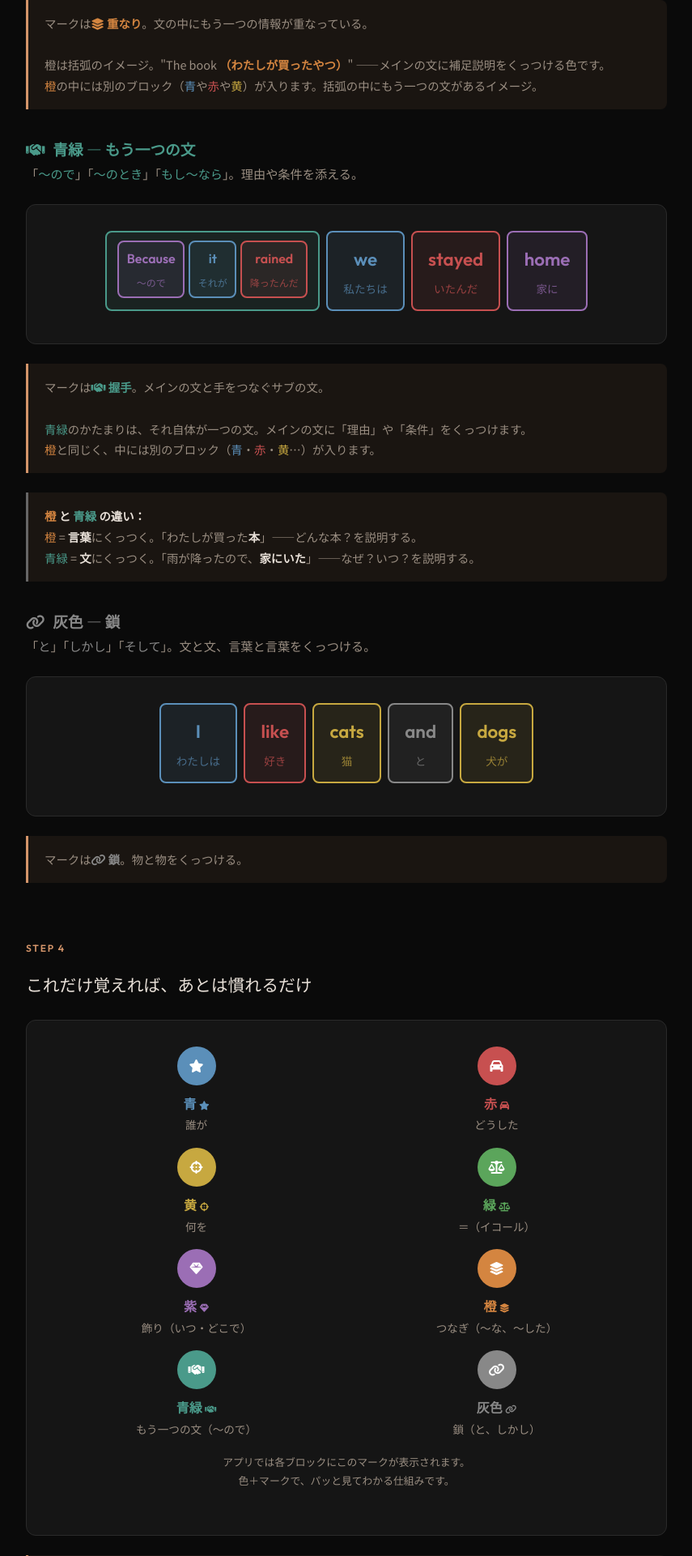
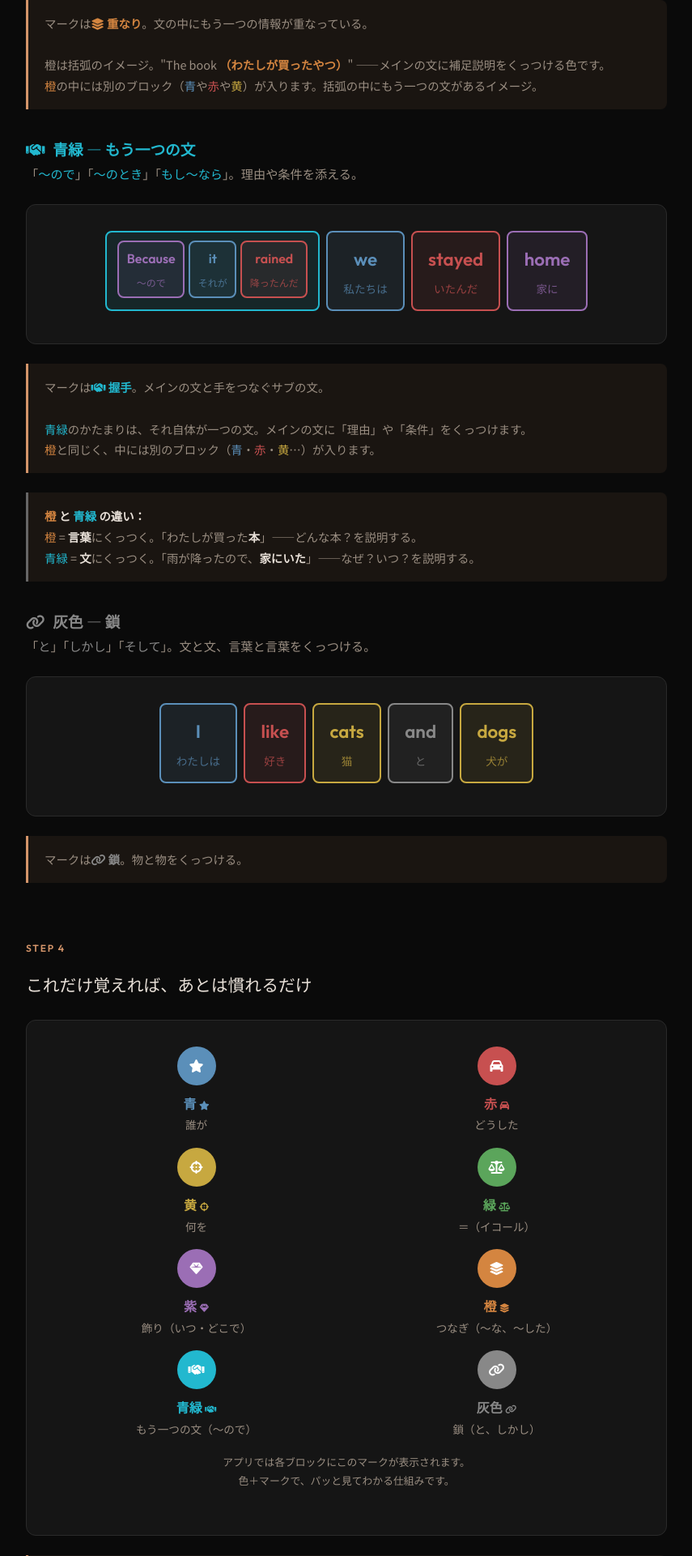
Before and after one commit to goodsun/monolith, a Flask app: page /tutorial in a window 1280 px wide. Shown: the part 4128-6049 px from the top of the page at 81% size, without its empty margins (212-1067 px from the left). Run offline with Flask 3, Linux system fonts and the light colour scheme.

Commit message:
Shift SUB color from teal to cyan for better contrast with green

```diff
--- a/templates/lp.html
+++ b/templates/lp.html
@@ -24,7 +24,7 @@
   --yellow: #c7a840;
   --purple: #9b6eb5;
   --orange: #d48540;
-  --teal: #4a9a8a;
+  --teal: #22b8cf;
   --gray: #888;
 }
 
--- a/templates/tutorial.html
+++ b/templates/tutorial.html
@@ -22,7 +22,7 @@
   --yellow: #c7a840;
   --purple: #9b6eb5;
   --orange: #d48540;
-  --teal: #4a9a8a;
+  --teal: #22b8cf;
   --gray: #888;
 }
 
@@ -462,7 +462,7 @@ body.shift-active .school-hint {
   <p>「<span style="color:var(--teal)">〜ので</span>」「<span style="color:var(--teal)">〜のとき</span>」「<span style="color:var(--teal)">もし〜なら</span>」。理由や条件を添える。</p>
   <div class="sentence-demo">
     <div class="blocks" id="blocks3-sub">
-      <div class="block-nest" data-delay="0" style="border:2px solid var(--teal); border-radius:8px; background:rgba(74,154,138,0.1); opacity:0; transform:scale(0.8); transition:opacity 0.5s ease, transform 0.5s ease;">
+      <div class="block-nest" data-delay="0" style="border:2px solid var(--teal); border-radius:8px; background:rgba(34,184,207,0.1); opacity:0; transform:scale(0.8); transition:opacity 0.5s ease, transform 0.5s ease;">
         <div class="blocks-inner">
           <div class="block m" data-delay="200"><span class="block-en">Because</span><span class="block-ja">〜ので</span></div>
           <div class="block s" data-delay="400"><span class="block-en">it</span><span class="block-ja">それが</span></div>
```
Also changed, not shown: templates/index.html (+4 -4 lines).
